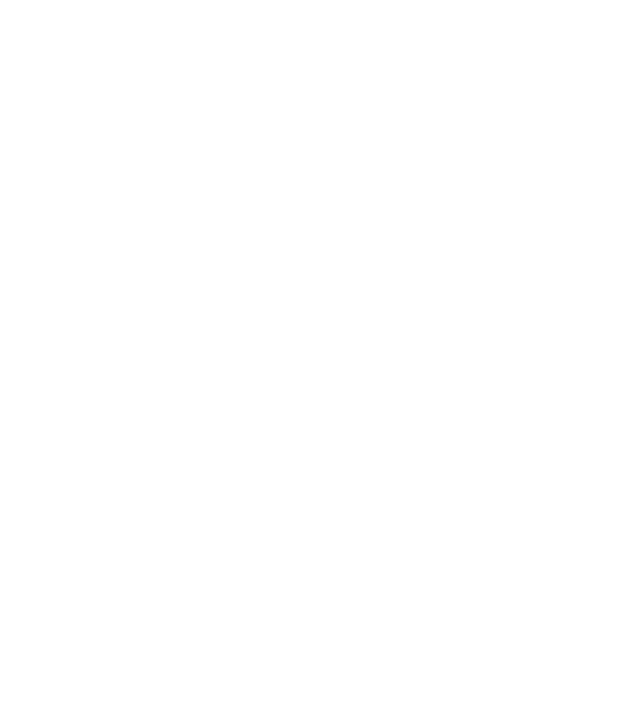
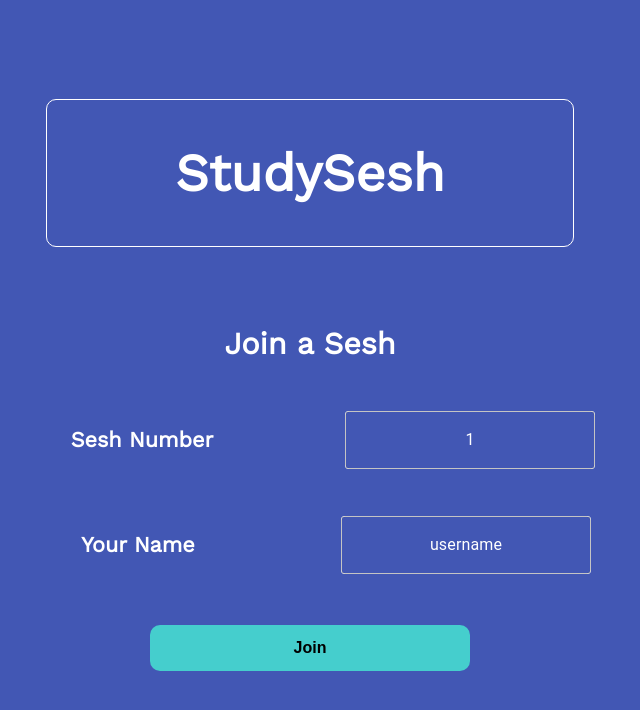
Before and after one commit to dylanOshima/DigiEduHack, a React (Create React App) app in the folder code/: page /session/1 in a window 1280 px wide. Shown: the top 710 px of the page, without its empty margins (330-970 px from the left). Built offline with nearby package versions, Linux system fonts and the light colour scheme.

Commit message:
add gameview - ToDo: finish the view

```diff
--- a/code/src/components/App.tsx
+++ b/code/src/components/App.tsx
@@ -10,6 +10,7 @@
 import {Logo} from "./Logo";
 import JoinView from "./JoinView";
 import CreateView from "./CreateView";
+import GameView from "./GameView";
 
 function App() {
     return (
@@ -38,6 +39,9 @@
                 <Route path="/join">
                     <JoinView/>
                 </Route>
+                <Route path="/session/:sessionId">
+                    <GameView id={"Ciao"} />
+                </Route>
             </Switch>
         </Router>
     );
--- /dev/null
+++ b/code/src/components/GameView.tsx
@@ -0,0 +1,57 @@
+import React, {FormEvent, useState} from "react";
+import { useParams } from 'react-router-dom';
+import { SideLogo } from "./Logo";
+import {Button, Grid, TextField} from "@material-ui/core";
+
+import '../styles/JoinView.css'
+
+const userFeed = ({user: string, }) => (
+    <div className="user-feed">
+        <h5 className="score"></h5>
+        <div className="feed"></div>
+        <h5 className="username"></h5>
+    </div>
+);
+
+export default function GameView(props: any) {
+    let params: any = useParams();
+    const sessionId: string = params.sessionId;
+
+    const onSubmit = (e: FormEvent<HTMLFormElement>) => {
+        e.preventDefault();
+        console.log(sessionId);
+    }
+
+    return (
+        <div className="App">
+            <SideLogo/>
+            <h3>Join a Sesh</h3>
+            <form className="form-group" onSubmit={onSubmit} autoComplete="off">
+                <Grid container spacing={1}>
+                    <Grid container item spacing={1} xs={12} md={12}>
+                        <Grid item md={6} xs={6}>
+                            <h5>Sesh Number</h5>
+                        </Grid>
+                        <Grid item md={6} xs={6} className="vertical-center">
+                            <TextField id="sessionId" variant="outlined" value={sessionId}
+                                       onChange={(e) => {}}/>
+                        </Grid>
+                    </Grid>
+                    <Grid container item spacing={2} xs={12} md={12}>
+                        <Grid item md={6} xs={6}>
+                            <h5>Your Name</h5>
+                        </Grid>
+                        <Grid item md={6} xs={6} className="vertical-center">
+                            <TextField id="username" variant="outlined" value={"username"}
+                                       onChange={(e) => {}}/>
+                        </Grid>
+                    </Grid>
+                    <Grid item md={12} xs={12} className="App-menu">
+                        <button className="submit" type="submit"> Join</button>
+                    </Grid>
+                </Grid>
+                <Button/>
+            </form>
+        </div>
+    )
+}
--- a/code/src/components/Logo.tsx
+++ b/code/src/components/Logo.tsx
@@ -1,9 +1,14 @@
 import React from "react";
 
-export const Logo = () => {
-    return (
-        <header className="App-header">
-            <h1>StudySesh</h1>
-        </header>
-    )
-}
+export const Logo = () => (
+    <header className="App-header">
+        <h1>StudySesh</h1>
+    </header>
+);
+
+
+export const SideLogo = () => (
+    <header className="App-side-logo">
+        <h1>StudySesh</h1>
+    </header>
+);
--- a/code/src/styles/App.css
+++ b/code/src/styles/App.css
@@ -37,3 +37,14 @@
     background-color: #93feff;
     cursor: pointer;
 }
+
+
+.App-side-logo {
+    /* background-color: #ffffff; */
+    /* color: #444446; */
+    color: #fff;
+    border-radius: 10px;
+    border: 1px solid white;
+    padding: 0.5rem 8rem;
+    margin-bottom: 3rem;
+}
--- /dev/null
+++ b/code/src/styles/GameView.css
@@ -0,0 +1,16 @@
+.user-feed {
+    width: 200px;
+    height: 200px;
+}
+
+.score {
+
+}
+
+.feed {
+
+}
+
+.username {
+
+}
```
Lines whose indentation alone changed are shown as unchanged.
